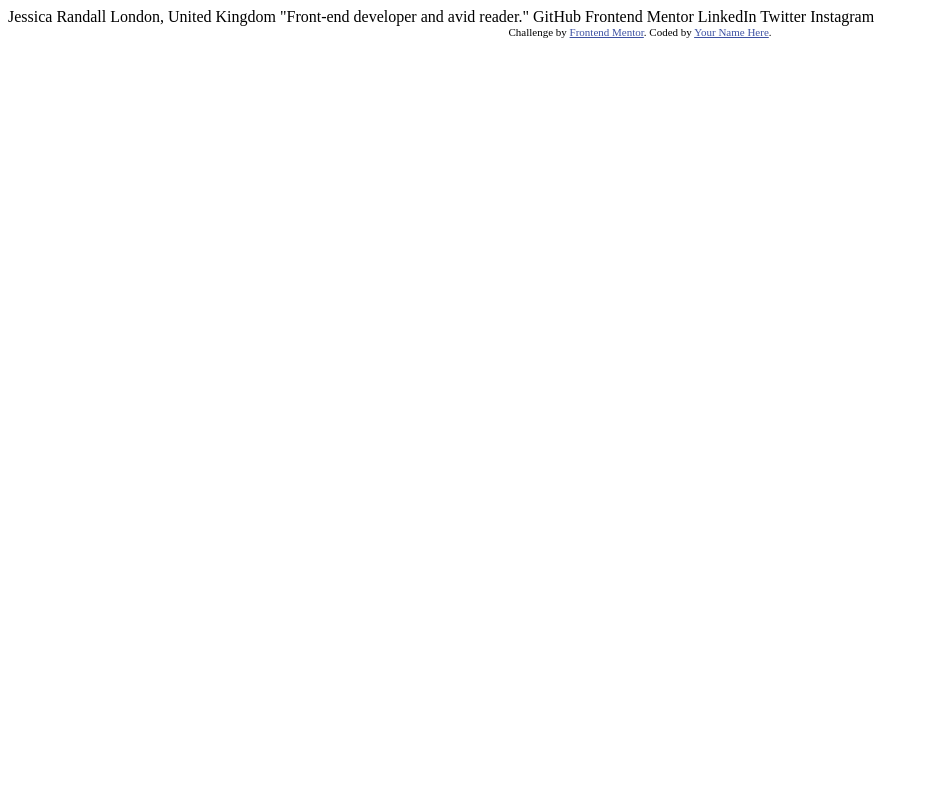
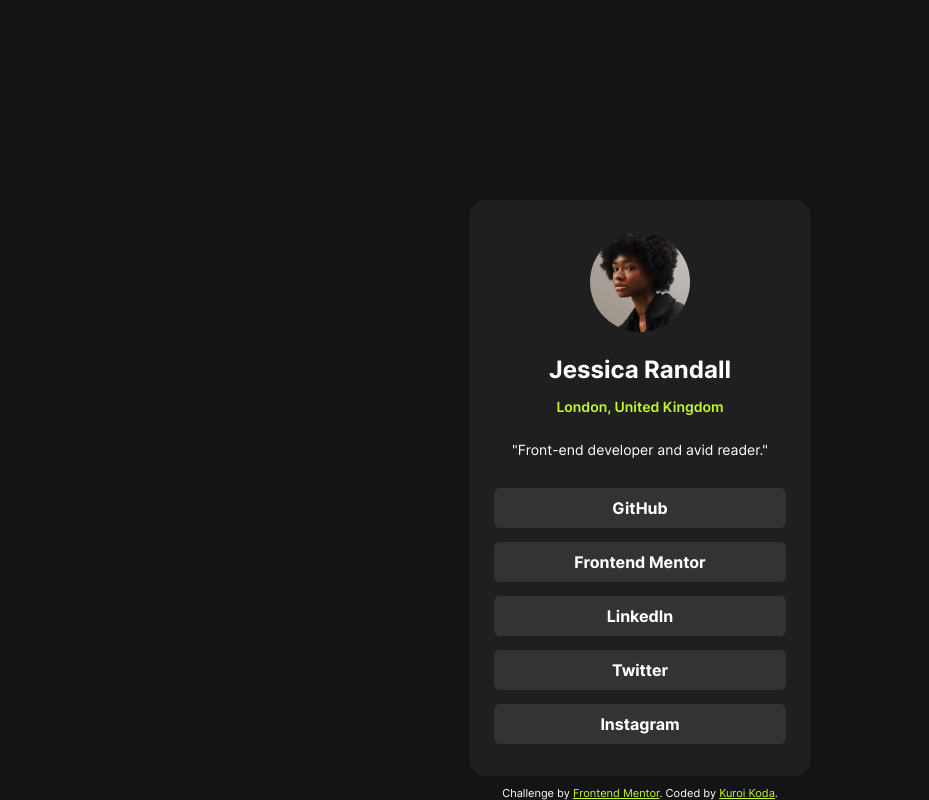
Before and after one commit to ravaka5/social_links, a plain HTML site: page index.html in a window 1280 px wide. Shown: the whole page, without its empty margins (0-929 px from the left). Drawn offline with Linux system fonts and the light colour scheme.

Commit message:
finished buidling

```diff
--- a/index.html
+++ b/index.html
@@ -5,30 +5,45 @@
   <meta name="viewport" content="width=device-width, initial-scale=1.0"> <!-- displays site properly based on user's device -->
 
   <link rel="icon" type="image/png" sizes="32x32" href="./assets/images/favicon-32x32.png">
+  <link rel="stylesheet" href="./style.css">
+  <title>Frontend Mentor | Social links profile</title>
 
-  <title>Frontend Mentor | Social links profile</title>
 
   <!-- Feel free to remove these styles or customise in your own stylesheet 👍 -->
   <style>
     .attribution { font-size: 11px; text-align: center; }
-    .attribution a { color: hsl(228, 45%, 44%); }
+    .attribution a { color: hsl(75, 94%, 57%); }
   </style>
 </head>
 <body>
 
-  Jessica Randall
-  London, United Kingdom
-  "Front-end developer and avid reader."
+  <main>
+  <div class="profile_part">
+    <img src="./assets/images/avatar-jessica.jpeg">
+    <h1>
+      Jessica Randall
+    </h1>
+    <h2>
+      London, United Kingdom
+    </h2>
+    <p>
+      "Front-end developer and avid reader."
+    </p>
+  </div>
+  <div class="button_part">
+    <a href="https://github.com/ravaka5">GitHub</a>
+    <a href="https://www.frontendmentor.io/profile/ravaka5">Frontend Mentor</a>
+    <a href="https://www.linkedin.com/in/ravaka-ramarojaona-145355249/">LinkedIn</a>
+    <a href="https://x.com/RavakaRama33850">Twitter</a>
+    <a href="https://www.instagram.com/ravaka_nyaina_sarobidy/">Instagram</a>
+  </div>
+  </main>
+  <footer>
+    <div class="attribution">
+      Challenge by <a href="https://www.frontendmentor.io?ref=challenge" target="_blank">Frontend Mentor</a>.
+      Coded by <a href="#">Kuroi Koda</a>.
+    </div>
+  </footer>
 
-  GitHub
-  Frontend Mentor
-  LinkedIn
-  Twitter
-  Instagram
-
-  <div class="attribution">
-    Challenge by <a href="https://www.frontendmentor.io?ref=challenge" target="_blank">Frontend Mentor</a>.
-    Coded by <a href="#">Your Name Here</a>.
-  </div>
 </body>
 </html>
--- /dev/null
+++ b/style.css
@@ -0,0 +1,95 @@
+@font-face {
+    font-family: 'Inter';
+    src: url(./assets/fonts/Inter-VariableFont_slnt\,wght.ttf);
+}
+
+*{
+    font-family: 'Inter';
+    box-sizing: border-box;
+    margin: 0;
+    padding: 0;
+}
+
+body{
+    background-color: hsl(0, 0%, 8%);
+    display: flex;
+    flex-direction: column;
+    justify-content: center;
+    align-items: center;
+    color: white;
+}
+
+main{
+    margin-top: 200px;
+    padding: 32px 24px;
+    background: hsl(0, 0%, 12%);
+    border-radius: 14px;
+}
+
+.profile_part{
+    display: flex;
+    justify-content: center;
+    flex-direction: column;
+    align-items: center;
+}
+
+.profile_part h1{
+    font-size: 24px;
+    line-height: 150%;
+    font-weight: 700;
+    letter-spacing: 0px;
+}
+
+.profile_part h2{
+    font-size: 14px;
+    font-weight: 600;
+    letter-spacing: 0px;
+    color: hsl(75, 94%, 57%);
+    margin: 10px 0px ;
+}
+
+.profile_part p{
+    font-size: 14px;
+    font-weight: 400;
+    line-height: 150%;
+    letter-spacing: 0px;
+    margin: 14px 0px ;
+}
+
+.profile_part img{
+    width: 100px;
+    margin-bottom: 20px;
+    border-radius: 100%;
+}
+
+.button_part{
+    display: flex;
+    flex-direction: column;
+    justify-content: center;
+    align-items: center;
+}
+
+.button_part a{
+    text-decoration: none;
+    text-align: center;
+    width: 100%;
+    padding: 10px 80px;
+    margin-top: 14px;
+    border-radius: 6px;
+    background-color: hsl(0, 0%, 20%);
+    color: white;
+    font-weight: bolder;
+}
+
+.button_part a:hover{
+    background-color:hsl(75, 94%, 57%) ;
+    color: hsl(0, 0%, 20%);
+}
+
+footer
+{
+    text-align: center;
+    position: fixed;
+    bottom: 0;
+    width: 100%;
+}
```
